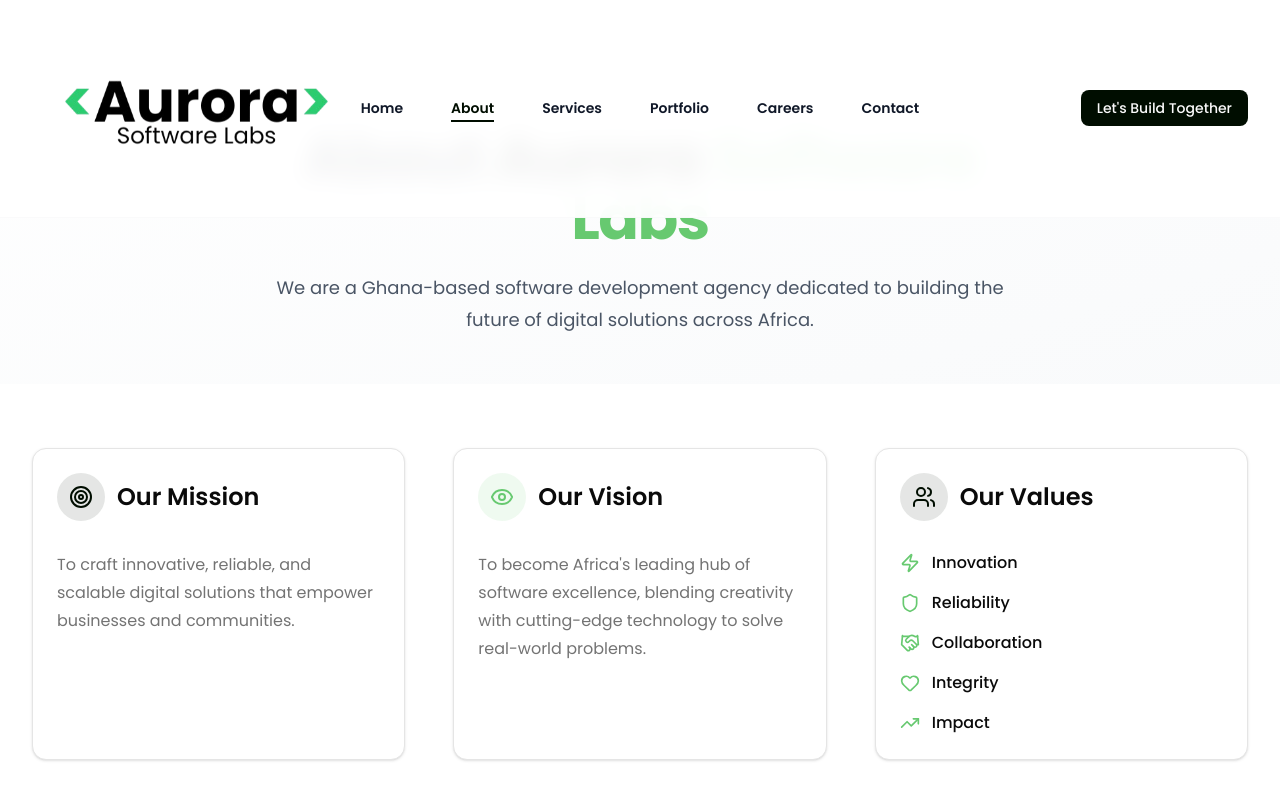
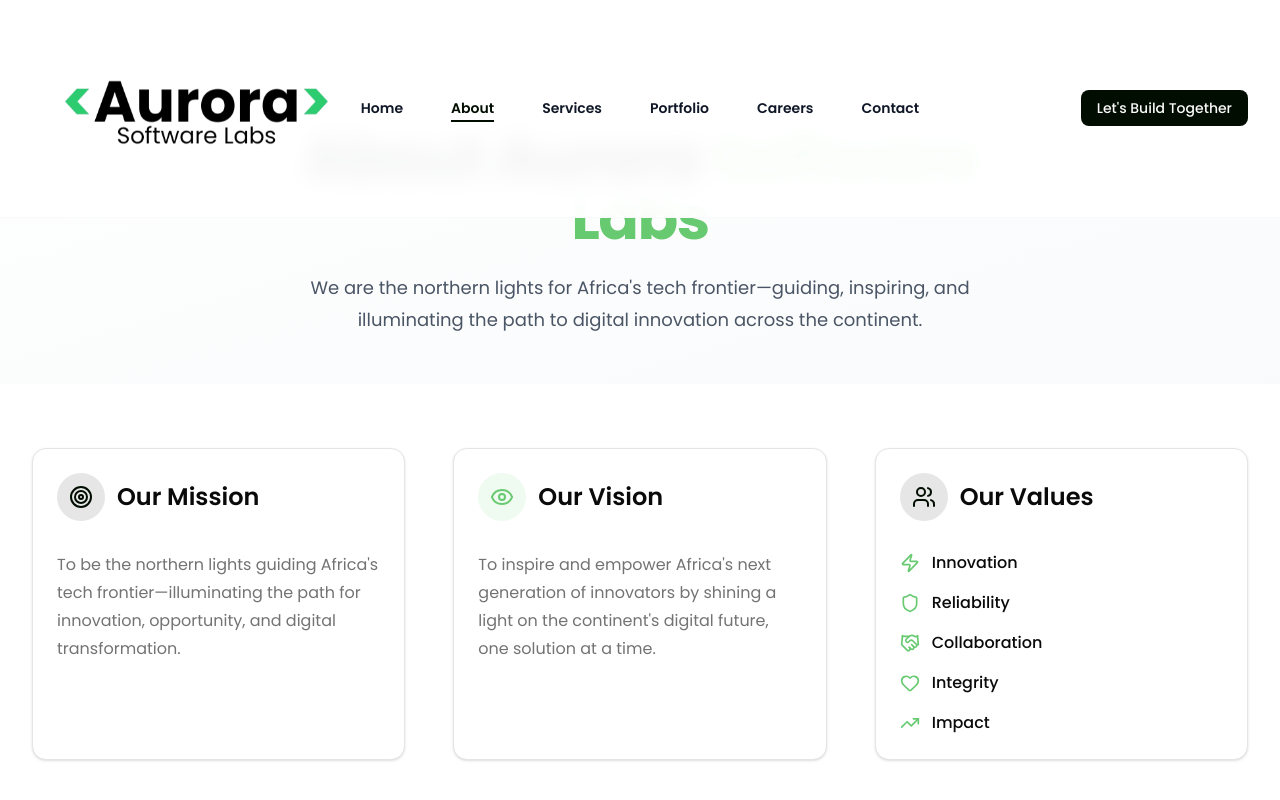
Before and after one commit to Aurora-Software-Labs/aurorasoftwarelabs, a Next.js app: page /about in a window 1280 px wide. Shown: the top 800 px of the page. Built offline with nearby package versions, Linux system fonts and the light colour scheme.

Commit message:
mission update

```diff
--- a/src/app/about/page.tsx
+++ b/src/app/about/page.tsx
@@ -69,8 +69,9 @@ export default function AboutPage() {
               variants={fadeInUp}
               className="mt-6 text-lg leading-8 text-gray-600"
             >
-              We are a Ghana-based software development agency dedicated to
-              building the future of digital solutions across Africa.
+              We are the northern lights for Africa's tech frontier—guiding,
+              inspiring, and illuminating the path to digital innovation across
+              the continent.
             </motion.p>
           </motion.div>
         </div>
--- a/src/app/layout.tsx
+++ b/src/app/layout.tsx
@@ -9,9 +9,10 @@ const poppins = Poppins({
 });
 
 export const metadata: Metadata = {
-  title: "Aurora Software Labs | Digital Solutions & Web Development",
+  title:
+    "Aurora Software Labs | The Northern Lights for Africa's Tech Frontier",
   description:
-    "Aurora Software Labs is a Ghana-based software development agency crafting innovative, reliable, and scalable digital solutions for businesses and communities.",
+    "Aurora Software Labs is the northern lights for Africa's tech frontier—guiding, inspiring, and illuminating the path to digital innovation across the continent.",
   keywords:
     "software development, web development, Ghana, digital solutions, software consulting, e-commerce, web design",
   authors: [{ name: "Aurora Software Labs" }],
@@ -21,9 +22,10 @@ export const metadata: Metadata = {
     icon: "/favicon.ico",
   },
   openGraph: {
-    title: "Aurora Software Labs | Digital Solutions & Web Development",
+    title:
+      "Aurora Software Labs | The Northern Lights for Africa's Tech Frontier",
     description:
-      "Crafting innovative, reliable, and scalable digital solutions that empower businesses and communities across Africa.",
+      "Aurora Software Labs is the northern lights for Africa's tech frontier—guiding, inspiring, and illuminating the path to digital innovation across the continent.",
     url: "https://aurorasoftwarelabs.com",
     siteName: "Aurora Software Labs",
     type: "website",
@@ -31,9 +33,10 @@ export const metadata: Metadata = {
   },
   twitter: {
     card: "summary_large_image",
-    title: "Aurora Software Labs | Digital Solutions & Web Development",
+    title:
+      "Aurora Software Labs | The Northern Lights for Africa's Tech Frontier",
     description:
-      "Crafting innovative, reliable, and scalable digital solutions that empower businesses and communities across Africa.",
+      "Aurora Software Labs is the northern lights for Africa's tech frontier—guiding, inspiring, and illuminating the path to digital innovation across the continent.",
   },
 };
 
--- a/src/app/page.tsx
+++ b/src/app/page.tsx
@@ -49,9 +49,7 @@ export default function HomePage() {
               variants={fadeIn}
               className="text-3xl font-bold tracking-tight text-gray-900 sm:text-5xl md:text-6xl"
             >
-              Crafting Digital{" "}
-              <span className="text-primary block sm:inline">Excellence</span>{" "}
-              <span className="text-accent block sm:inline">for Africa</span>
+              The Northern Lights for Africa's Tech Frontier
             </motion.h1>
             <motion.p
               variants={fadeIn}
--- a/src/data/index.ts
+++ b/src/data/index.ts
@@ -1,9 +1,9 @@
 export const companyInfo = {
   name: "Aurora Software Labs",
   mission:
-    "To craft innovative, reliable, and scalable digital solutions that empower businesses and communities.",
+    "To be the northern lights guiding Africa's tech frontier—illuminating the path for innovation, opportunity, and digital transformation.",
   vision:
-    "To become Africa's leading hub of software excellence, blending creativity with cutting-edge technology to solve real-world problems.",
+    "To inspire and empower Africa's next generation of innovators by shining a light on the continent's digital future, one solution at a time.",
   values: ["Innovation", "Reliability", "Collaboration", "Integrity", "Impact"],
   email: "aurorasoftwarelabs@gmail.com",
   location: "Ghana",
```
